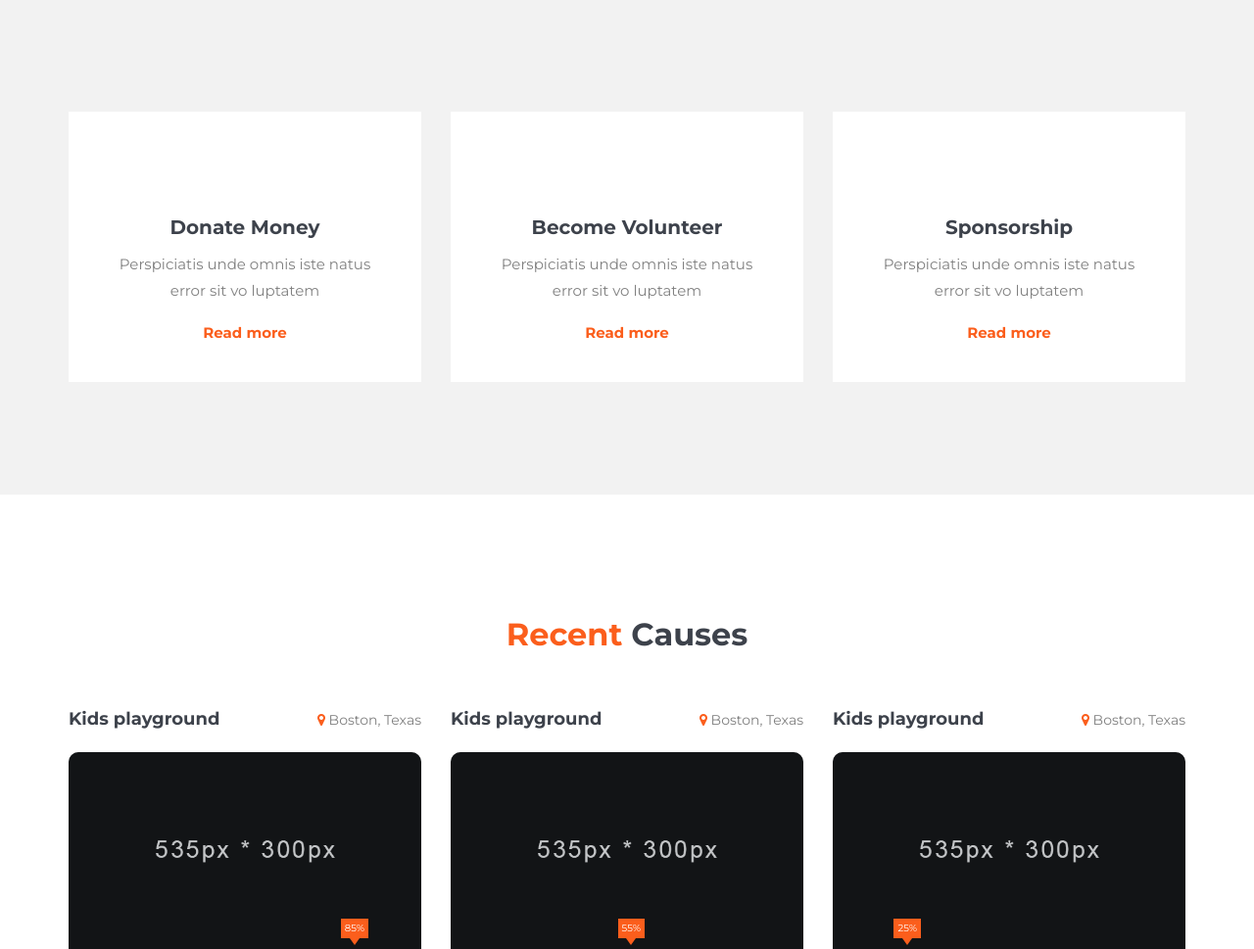
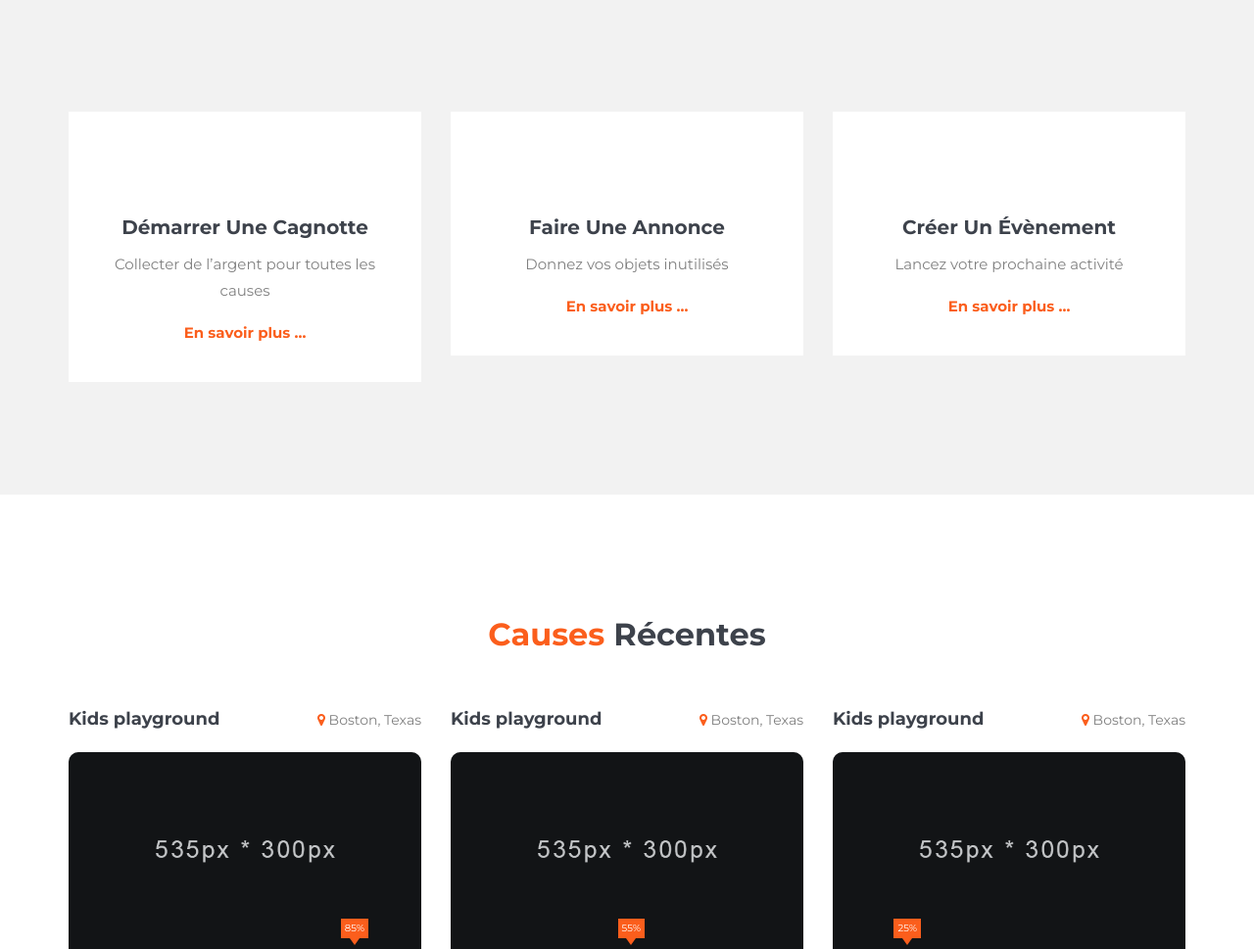
Before and after one commit to annemava/wallam, a Django app: page / in a window 1280 px wide. Shown: the part 1678-2647 px from the top of the page at 98% size. Run offline with Django 5.2, Linux system fonts and the light colour scheme; some libraries are stand-ins or nearby versions; some web fonts are replaced.

Commit message:
templates index

```diff
--- a/templates/index.html
+++ b/templates/index.html
@@ -320,25 +320,25 @@
                     <div class="col col-sm-4">
                         <div class="wow fadeInLeftSlow">
                             <span class="icon"><i class="fi flaticon-money-1"></i></span>
-                            <h3>Donate money</h3>
-                            <p>Perspiciatis unde omnis iste natus error sit vo luptatem</p>
-                            <a href="#" class="read-more">Read more</a>
+                            <h3>Démarrer une cagnotte</h3>
+                            <p>Collecter de l’argent pour toutes les causes</p>
+                            <a href="#" class="read-more">En savoir plus ...</a>
                         </div>
                     </div>
                     <div class="col col-sm-4">
                         <div class="wow fadeInLeftSlow" data-wow-delay="0.5s">
                             <span class="icon"><i class="fi flaticon-heart"></i></span>
-                            <h3>Become volunteer</h3>
-                            <p>Perspiciatis unde omnis iste natus error sit vo luptatem</p>
-                            <a href="#" class="read-more">Read more</a>
+                            <h3>Faire une annonce</h3>
+                            <p>Donnez vos objets inutilisés</p>
+                            <a href="#" class="read-more">En savoir plus ...</a>
                         </div>
                     </div>
                     <div class="col col-sm-4">
                         <div class="wow fadeInLeftSlow" data-wow-delay="1s">
                             <span class="icon"><i class="fi flaticon-business-1"></i></span>
-                            <h3>Sponsorship</h3>
-                            <p>Perspiciatis unde omnis iste natus error sit vo luptatem</p>
-                            <a href="#" class="read-more">Read more</a>
+                            <h3>Créer un évènement</h3>
+                            <p>Lancez votre prochaine activité</p>
+                            <a href="#" class="read-more">En savoir plus ...</a>
                         </div>
                     </div>
                 </div> <!-- end row -->
@@ -352,7 +352,7 @@
             <div class="container">
                 <div class="row section-title-s2">
                     <div class="col col-xs-12">
-                        <h2><span>recent</span> causes</h2>
+                        <h2><span>Causes</span> Récentes</h2>
                     </div>
                 </div> <!-- end section-title -->
 
@@ -534,9 +534,12 @@
 
                     <div class="col col-md-6 col-md-offset-1 col-sm-7">
                         <div class="cta-details wow fadeInRightSlow">
-                            <h2>Buy and Sell <span>campaign</span> items.</h2>
-                            <p>Eaque ipsa quae ab illo inventore veritatis et quasi architecto beatae vitae dicta sunt explicabo. Nemo enim ipsam volupta tem quia voluptas sit aspernatur aut odit.</p>
-                            <a href="#" class="btn theme-btn">Explore shop</a>
+                            <h2>Rejoignez la communauté de <span>cagnotte</span> WALLAM.</h2>
+                            <p>le lancement d’une collecte de fonds sur wallam est gratuit. Wallam vous donne
+                                les moyens nécessaires pour réunir les fonds dont vous avez besoins en toute
+                                sécurité.
+                            </p>
+                            <a href="#" class="btn theme-btn">DEMARREZ UNE CAMPAGNE MAINTENANT !</a>
                         </div>
                     </div>
                 </div> <!-- end row -->
@@ -556,12 +559,12 @@
                                 <h3>We are <span>Charity++</span></h3>
                                 <span>Making the world a better place</span>
                             </div>
-                            <p>Perspiciatis unde omnis iste natus error sit voluptatem accusan tium doloremque laudantium, totam rem aperiam, eaque ipsa quae ab illo inventore veritatis et.</p>
+                            <p>WALLAM est la première plateforme de DON pour les causes sociales, solidaire et humanitaire en faveur des associations et des particuliers. Wallam permet :</p>
 
                             <div class="panel-group" id="accordion">
                                 <div class="panel panel-default current">
                                     <div class="panel-heading" id="headingOne">
-                                        <a data-toggle="collapse" data-parent="#accordion" href="#collapseOne" aria-expanded="true">Voluptatem sequi nesciunt <i class="fa fa-angle-down"></i></a>
+                                        <a data-toggle="collapse" data-parent="#accordion" href="#collapseOne" aria-expanded="true">Lancer une campagne de collecte de fonds pour les causes caritatives <i class="fa fa-angle-down"></i></a>
                                     </div>
                                     <div id="collapseOne" class="panel-collapse collapse in">
                                         <div class="panel-body">
@@ -569,7 +572,7 @@
                                                 <img src="images/about/thumb/img-1.jpg" alt>
                                             </div>
                                             <div class="details">
-                                                <p>Accusamus et iusto odio dignissimos ducimus qui blanditiis praesentium voluptatum deleniti atque corrupti quos dolo res.</p>
+                                                <p>Wallam vous donne la possibilité de collecter facilement de l’argent en toute sécurité.</p>
                                             </div>
                                         </div>
                                     </div>
@@ -577,7 +580,7 @@
 
                                 <div class="panel panel-default">
                                     <div class="panel-heading" id="headingTwo">
-                                        <a class="collapsed" data-toggle="collapse" data-parent="#accordion" href="#collapseTwo">Similique sunt in culpa <i class="fa fa-angle-down"></i></a>
+                                        <a class="collapsed" data-toggle="collapse" data-parent="#accordion" href="#collapseTwo">Donner et/ou récupérer gratuitement de la nourriture et des objets <i class="fa fa-angle-down"></i></a>
                                     </div>
                                     <div id="collapseTwo" class="panel-collapse collapse">
                                         <div class="panel-body">
@@ -585,7 +588,7 @@
                                                 <img src="images/about/thumb/img-1.jpg" alt>
                                             </div>
                                             <div class="details">
-                                                <p>Accusamus et iusto odio dignissimos ducimus qui blanditiis praesentium voluptatum deleniti atque corrupti quos dolo res.</p>
+                                                <p>Wallam vous donne les moyens nécessaires de faire des dons en toute tranquillité.</p>
                                             </div>
                                         </div>
                                     </div>
@@ -593,7 +596,7 @@
 
                                 <div class="panel panel-default">
                                     <div class="panel-heading" id="headingThree">
-                                        <a class="collapsed" data-toggle="collapse" data-parent="#accordion" href="#collapseThree">Officia deserunt mollitia animi <i class="fa fa-angle-down"></i></a>
+                                        <a class="collapsed" data-toggle="collapse" data-parent="#accordion" href="#collapseThree">De créer des événements associatifs et sociales, et de vendre les billets. <i class="fa fa-angle-down"></i></a>
                                     </div>
                                     <div id="collapseThree" class="panel-collapse collapse">
                                         <div class="panel-body">
@@ -601,7 +604,7 @@
                                                 <img src="images/about/thumb/img-1.jpg" alt>
                                             </div>
                                             <div class="details">
-                                                <p>Accusamus et iusto odio dignissimos ducimus qui blanditiis praesentium voluptatum deleniti atque corrupti quos dolo res.</p>
+                                                <p>Profitez d’une billetterie en ligne 100% gratuite et en quelques clics pour vendre vos billets.</p>
                                             </div>
                                         </div>
                                     </div>
@@ -631,10 +634,10 @@
                     <div class="col col-md-5 col-sm-4 join-us"></div>
 
                     <div class="col col-md-7 col-sm-8 sing-up  wow fadeInRightSlow">
-                        <h3><span><img src="images/sing-up-icon.png" alt></span> Sign up for volunteer program</h3>
-                        <span>Serve the humanity</span>
-                        <p>Iste natus error sit voluptatem accusantium doloremque laudantium, totam rem aperiam, eaque ipsa quae ab illo inventore veritatis et quasi architecto beatae vitae dicta sunt explicabo.</p>
-                        <a href="#" class="btn theme-btn">Sign up</a>
+                        <h3><span><img src="images/sing-up-icon.png" alt></span> Inscrivez-vous au programme de bénévolat</h3>
+                        <span>Servir l'humanité</span>
+                        <p>découvrez toutes les actions sociales et engagez-vous en participant à une activité, en devenant bénévole, en soutenant des projets et en vivant une expérience d’engagement qui vous ressemble.</p>
+                        <a href="#" class="btn theme-btn">S'inscrire</a>
                     </div>
                 </div> <!-- end row -->
             </div> <!-- end container -->
@@ -647,8 +650,8 @@
             <div class="container">
                 <div class="row section-title-s2">
                     <div class="col col-md-8 col-md-offset-2">
-                        <h2><span>Events</span> nearby</h2>
-                        <p>Nemo enim ipsam voluptatem quia voluptas sit aspernatur aut odit aut fugit, sed quia consequuntur magni dolores eos qui ratione voluptatem sequi nesciunt.</p>
+                        <h2><span>Evènements</span> A Proximité</h2>
+                        <p>retrouvez toutes les activités uniques proposés par les associations et particuliers près de chez vous.</p>
                     </div>
                 </div> <!-- end section-title -->
 
@@ -721,9 +724,9 @@
                 <div class="row">
                     <div class="col col-md-7 col-md-offset-5 details-text">
                         <div class="wow fadeInRightSlow">
-                            <h2>Your little <span>awareness</span> means a lot</h2>
-                            <p>Et harum quidem rerum facilis est et expedita distinctio. Nam libero tempore, cum soluta nobis est eligendi optio cumque nihil impedit quo minus id quod maxime pla ceat facere possimus.</p>
-                            <a href="#" class="btn theme-btn">Sign up</a>
+                            <h2>Votre geste <span>signifie</span> beaucoup</h2>
+                            <p>la charité fait beaucoup plus de bien à celui qui donne qu’à celui qui reçoit. Wallam rend le don accessible à tous et partout en Afrique.</p>
+                            <a href="#" class="btn theme-btn">Faites un don maintenant</a>
                         </div>
                     </div>
                 </div> <!-- end row -->
@@ -916,16 +919,16 @@
                             <div>
                                 <form action="#" class="form">
                                     <div>
-                                        <input type="text" class="form-control" placeholder="your name" required>
+                                        <input type="text" class="form-control" placeholder="Votre nom" required>
                                     </div>
                                     <div>
-                                        <input type="email" class="form-control" placeholder="email address" required>
+                                        <input type="email" class="form-control" placeholder="Addresse email" required>
                                     </div>
                                     <div>
-                                        <textarea placeholder="write"></textarea>
+                                        <textarea placeholder="Ecrire"></textarea>
                                     </div>
                                     <div>
-                                        <button class="btn theme-btn" type="submit">Send</button>
+                                        <button class="btn theme-btn" type="submit">Envoyer</button>
                                     </div>
                                 </form>
                             </div>
```
Also changed, not shown: other parts of templates/index.html (+20 -20 lines).
